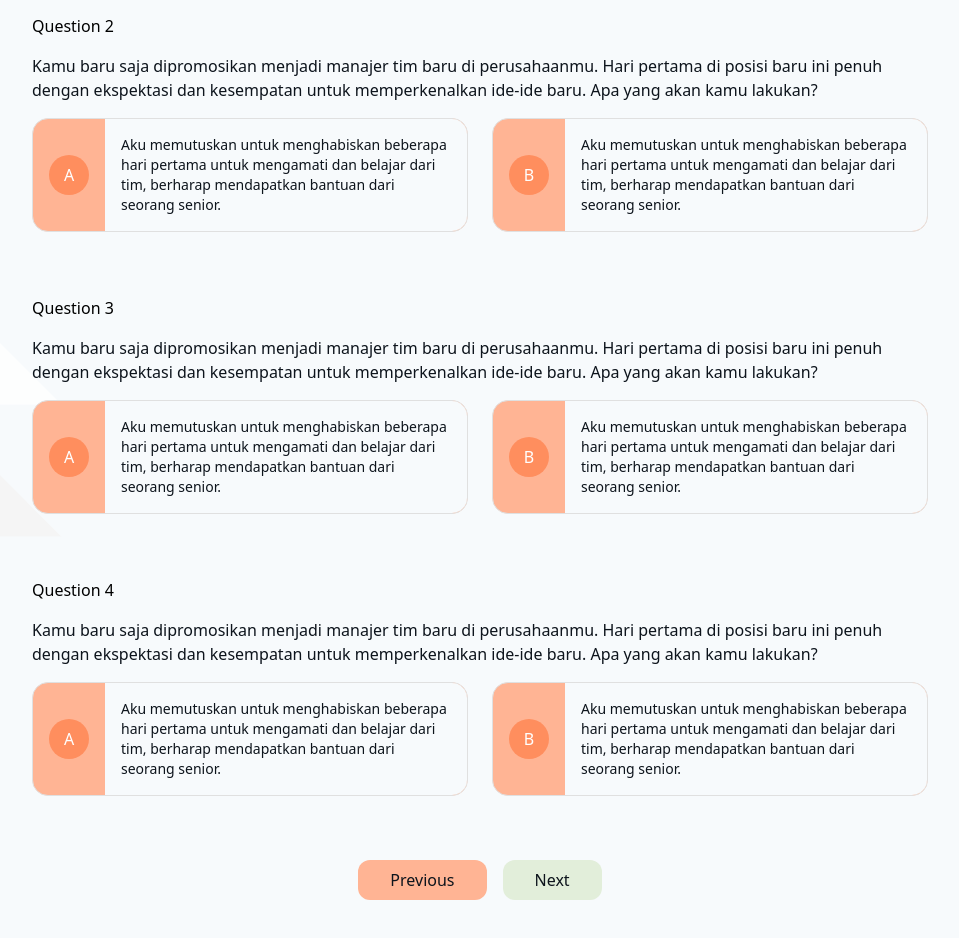
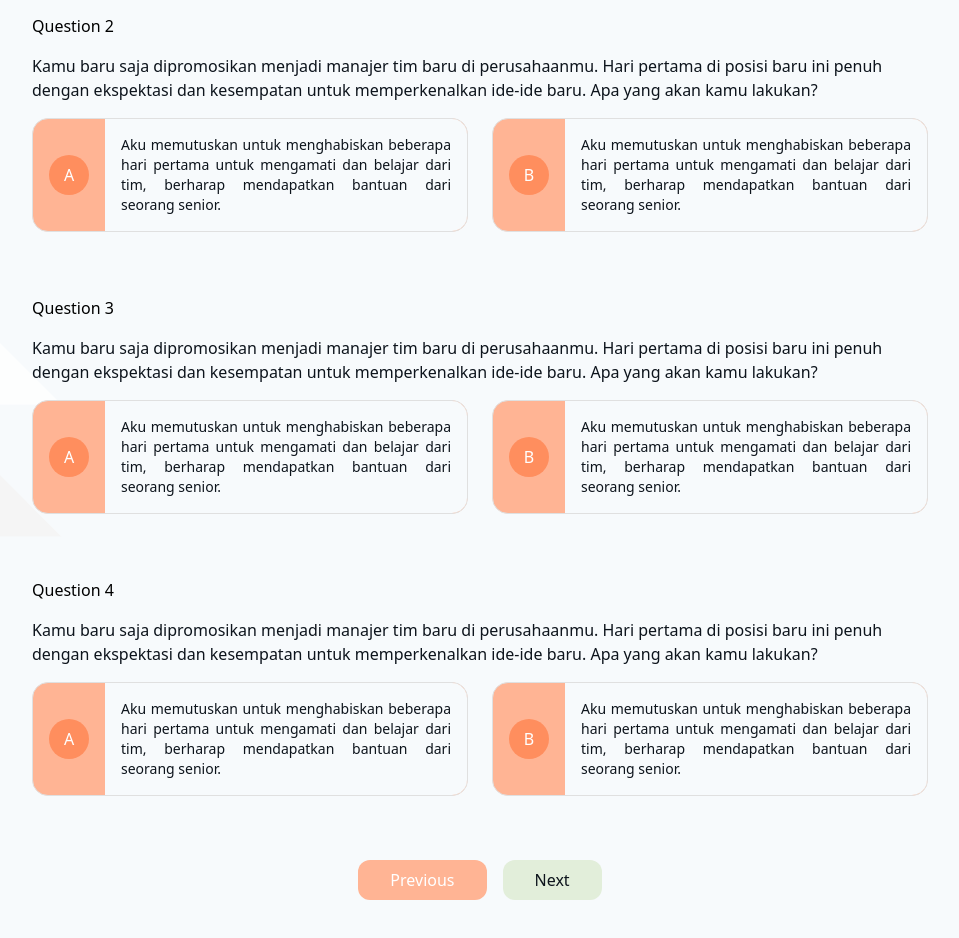
Before and after one commit to RafieAmandio/ProjectXO-Frontend, a Next.js app: page /quiz in a window 1280 px wide. Shown: the part 580-1518 px from the top of the page, without its empty margins (160-1119 px from the left). Built offline with nearby package versions, Linux system fonts and the light colour scheme.

Commit message:
Text Justify

```diff
--- a/src/app/quiz/page.tsx
+++ b/src/app/quiz/page.tsx
@@ -35,7 +35,7 @@ export default function PersonalityQuiz() {
           {[1, 2, 3, 4].map((questionNumber) => (
             <div key={questionNumber} className="space-y-4">
               <h2 className="font-medium">Question {questionNumber}</h2>
-              <p className="text-[#0d141c] mb-6">
+              <p className="text-[#0d141c]  mb-6">
                 Kamu baru saja dipromosikan menjadi manajer tim baru di perusahaanmu. Hari pertama di posisi baru ini
                 penuh dengan ekspektasi dan kesempatan untuk memperkenalkan ide-ide baru. Apa yang akan kamu lakukan?
               </p>
@@ -49,7 +49,7 @@ export default function PersonalityQuiz() {
                     </div>
                   </div>
                   <div className="bg-[#F7FAFC] p-4">
-                    <p className="text-[#0d141c] text-sm">
+                    <p className="text-[#0d141c] text-justify text-sm">
                       Aku memutuskan untuk menghabiskan beberapa hari pertama untuk mengamati dan belajar dari tim,
                       berharap mendapatkan bantuan dari seorang senior.
                     </p>
@@ -64,7 +64,7 @@ export default function PersonalityQuiz() {
                     </div>
                   </div>
                   <div className="bg-[#F7FAFC] p-4">
-                    <p className="text-[#0d141c] text-sm">
+                    <p className="text-[#0d141c] text-justify text-sm">
                       Aku memutuskan untuk menghabiskan beberapa hari pertama untuk mengamati dan belajar dari tim,
                       berharap mendapatkan bantuan dari seorang senior.
                     </p>
@@ -77,7 +77,7 @@ export default function PersonalityQuiz() {
 
         {/* Navigation Buttons */}
         <div className="flex justify-center gap-4 mt-16">
-          <button className="px-8 py-2 bg-[#ffb494] text-[#0d141c] rounded-xl">Previous</button>
+          <button className="px-8 py-2 bg-[#ffb494] text-[#ffffff] rounded-xl">Previous</button>
           <button className="px-8 py-2 bg-[#e2eeda] text-[#0d141c] rounded-xl">Next</button>
         </div>
       </div>
```
